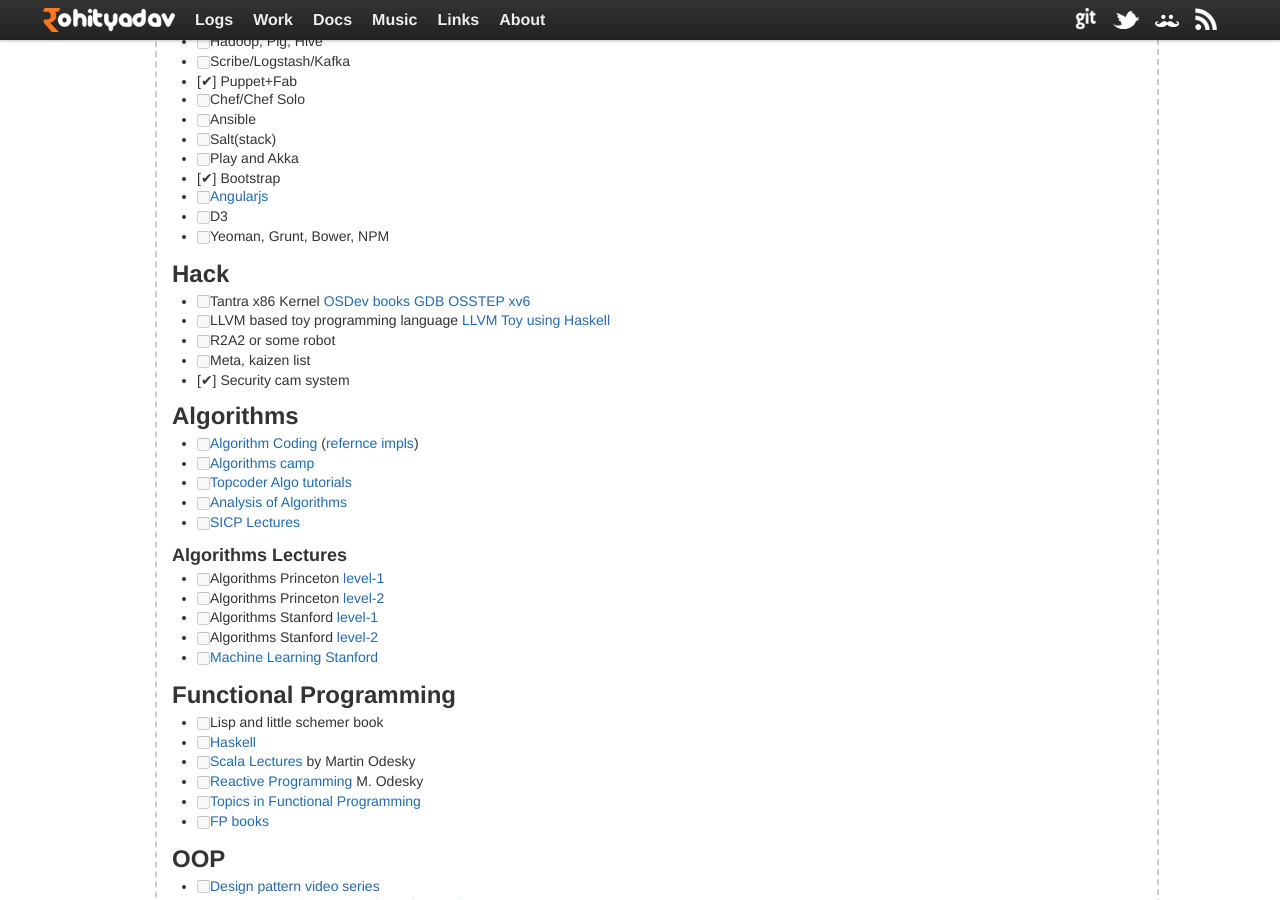
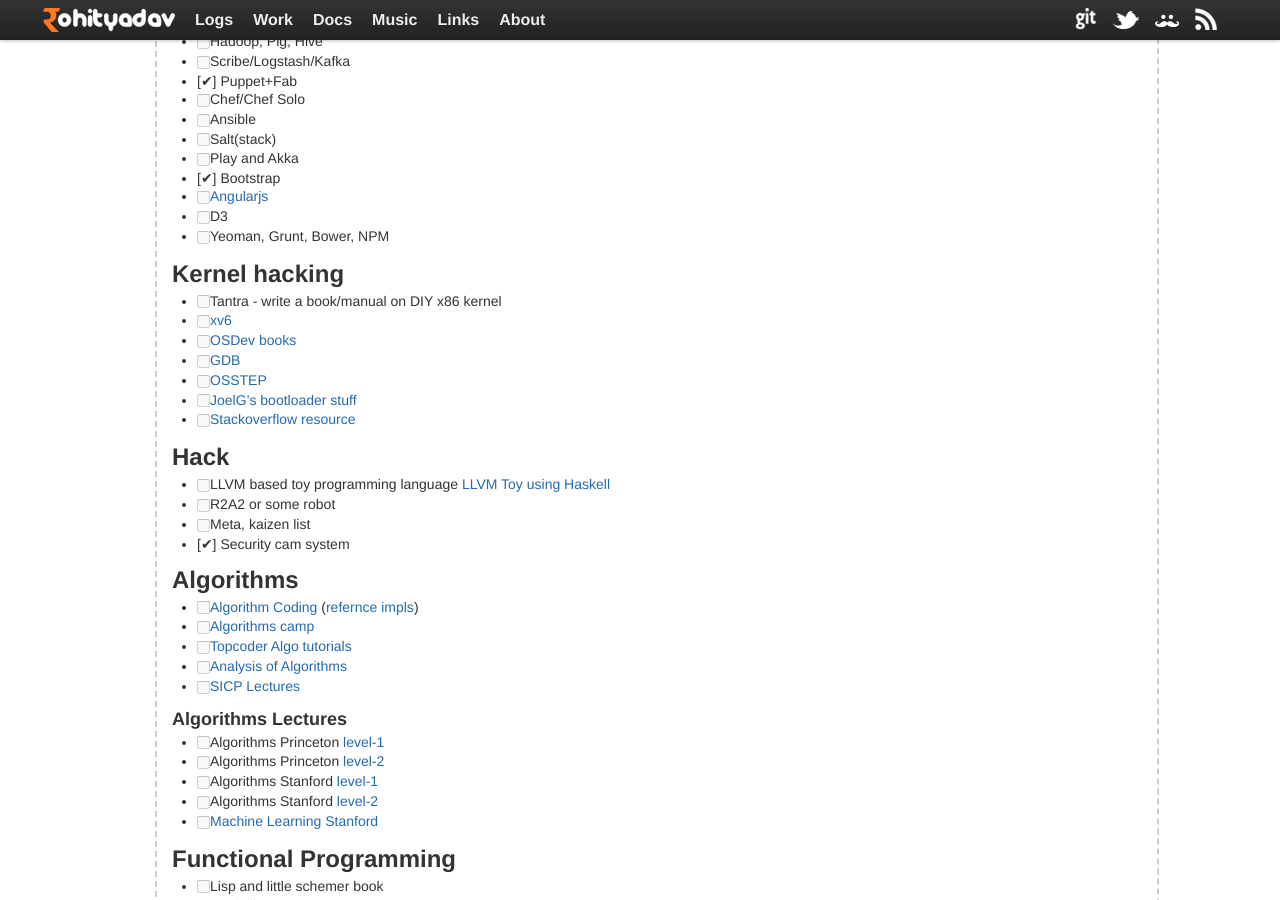
Before and after one commit to rohityadavcloud/rohityadavcloud.github.io, a Jekyll site: the page built from kaizen/index.markdown, in a window 1280 px wide and 900 px high, scrolled down 1351 px. Built offline with Jekyll 4.4.1, drawn with Linux system fonts in a browser that asks for light colours; Markdown is read by kramdown in place of the engine named in the settings.

Commit message:
kaizen: add kernel stuff
Signed-off-by: Rohit Yadav <bhaisaab@baagi.org>

```diff
--- a/kaizen/index.markdown
+++ b/kaizen/index.markdown
@@ -83,9 +83,18 @@
 - [ ] D3
 - [ ] Yeoman, Grunt, Bower, NPM
 
+## Kernel hacking
+
+- [ ] Tantra - write a book/manual on DIY x86 kernel
+- [ ] [xv6](http://pdos.csail.mit.edu/6.828/2012/xv6.html)
+- [ ] [OSDev books](http://wiki.osdev.org/Books)
+- [ ] [GDB](http://beej.us/guide/bggdb/)
+- [ ] [OSSTEP](http://pages.cs.wisc.edu/~remzi/OSTEP/)
+- [ ] [JoelG's bootloader stuff](http://joelgompert.com/OS/TableOfContents.htm)
+- [ ] [Stackoverflow resource](http://stackoverflow.com/questions/43180/what-are-some-resources-for-getting-started-in-operating-system-development)
+
 ## Hack
 
-- [ ] Tantra x86 Kernel [OSDev books](http://wiki.osdev.org/Books) [GDB](http://beej.us/guide/bggdb/) [OSSTEP](http://pages.cs.wisc.edu/~remzi/OSTEP/) [xv6](http://pdos.csail.mit.edu/6.828/2012/xv6.html)
 - [ ] LLVM based toy programming language [LLVM Toy using Haskell](http://www.stephendiehl.com/llvm/)
 - [ ] R2A2 or some robot
 - [ ] Meta, kaizen list
```
